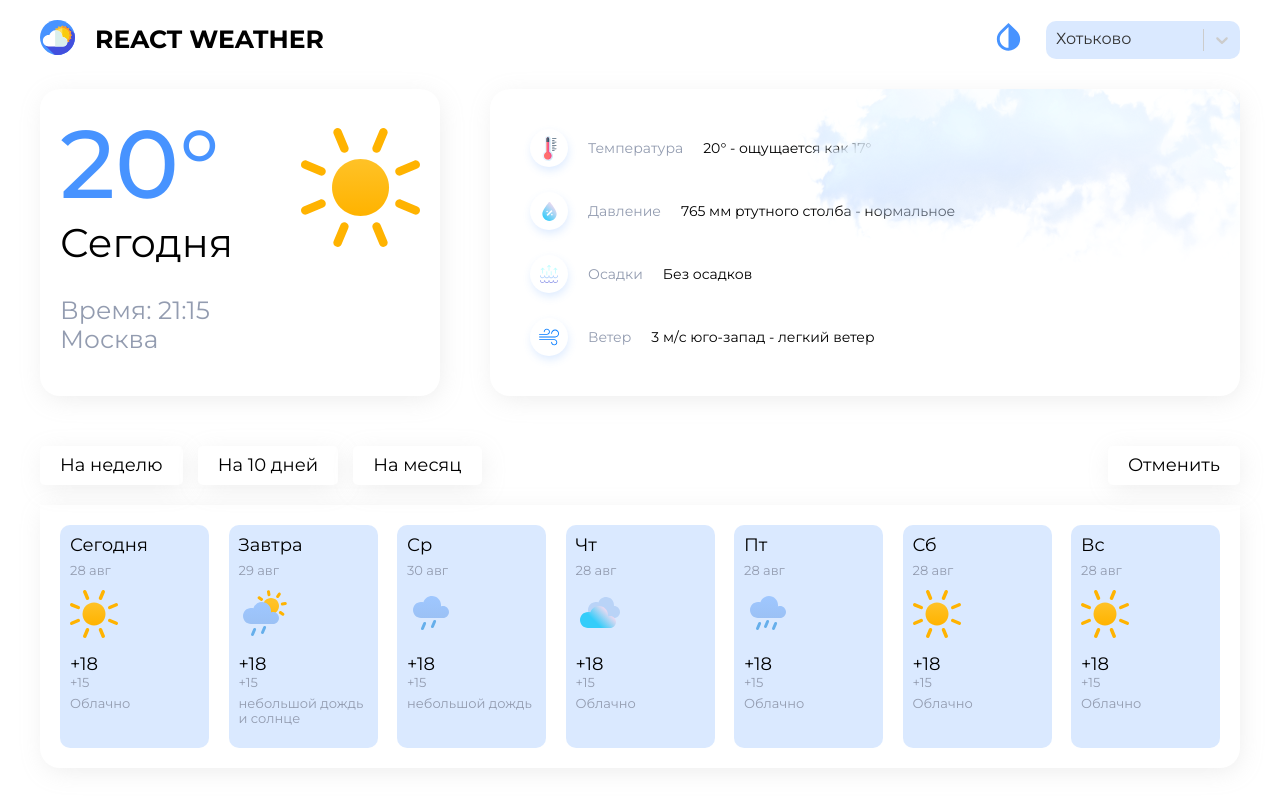
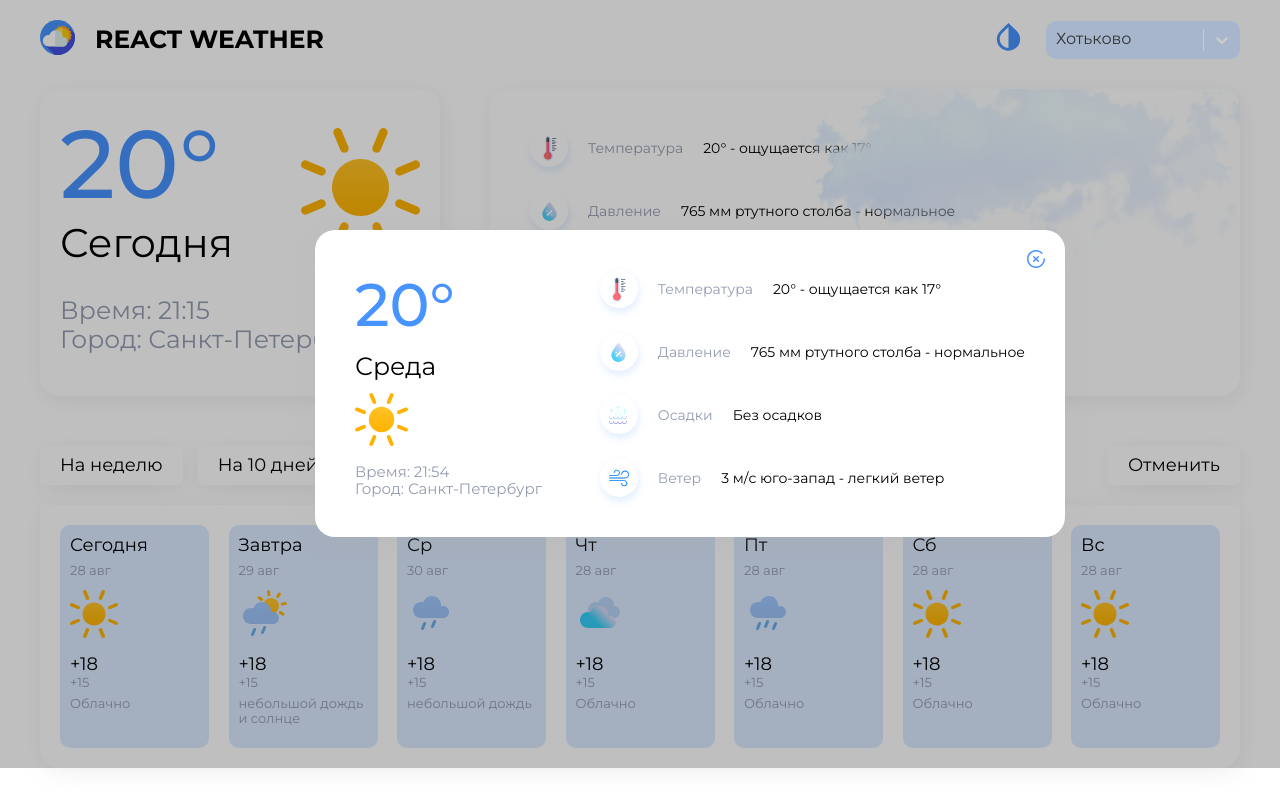
Before and after one commit to Satancrew/weather-app, a React (Create React App) app in the folder weather-react/: page / in a window 1280 px wide. Built offline with nearby package versions, Linux system fonts and the light colour scheme.

Commit message:
feat: add popup

```diff
--- a/weather-react/src/App.tsx
+++ b/weather-react/src/App.tsx
@@ -3,10 +3,13 @@ import { Route, Routes } from 'react-router-dom';
 import { Home } from './pages/Home/Home';
 import { Statistic } from './pages/Statistic/Statistic';
 import { Header } from './shared/Header/Header';
+import { Popup } from './shared/Popup/Popup';
 import './styles/index.scss';
 
 function App() {
   return (
+    <div className="global-container">
+      <Popup />
       <div className="container">
         <Header />
         <Routes>
@@ -14,6 +17,7 @@ function App() {
           <Route path="/statistic" element={<Statistic />} />
         </Routes>
       </div>
+    </div>
   );
 }
 
--- a/weather-react/src/pages/Home/components/ThisDay/ThisDay.tsx
+++ b/weather-react/src/pages/Home/components/ThisDay/ThisDay.tsx
@@ -18,7 +18,8 @@ export const ThisDay = (props: Props) => {
         <div className={styles.this__time}>
           Время: <span>21:15</span>
         </div>
-        <div className={styles.this__city}>Москва</div>
+        <div className={styles.this__city}>
+          Город: <span>Санкт-Петербург</span></div>
       </div>
     </div>
   );
--- /dev/null
+++ b/weather-react/src/shared/Popup/Popup.module.scss
@@ -0,0 +1,68 @@
+@import '../../styles/variables.scss';
+
+.popup {
+  position: absolute;
+  top: 30%;
+  left: calc(50% - 325px);
+  z-index: 1000;
+  display: flex;
+  align-items: center;
+  justify-content: space-between;
+  padding: 40px;
+  max-width: 750px;
+  width: 100%;
+  background: $lite-background;
+  box-shadow: $box-shadow;
+  border-radius: $border-radius;
+}
+
+.blur {
+  position: absolute;
+  z-index: 100;
+  width: 100%;
+  height: 100%;
+  background: rgba(0, 0, 0, 0.25);
+}
+
+.close {
+  position: absolute;
+  top: 20px;
+  right: 20px;
+  cursor: pointer;
+  svg {
+    transition: 0.3s;
+  }
+  &:hover {
+    svg {
+      transform: rotate(360deg);
+    }
+  }
+}
+
+.day {
+  .day__temp {
+    color: $primary-color;
+    font-size: 60px;
+    font-weight: 500;
+    margin-bottom: 12px;
+  }
+  .day__name {
+    font-size: 25px;
+    line-height: 30px;
+    color: #000000;
+    margin-bottom: 12px;
+  }
+
+  .img {
+    svg {
+      width: 53px;
+      height: 53px;
+    }
+    margin-bottom: 12px;
+  }
+
+  .day__time, .day__city {
+    font-size: 15px;
+    color: $base-color;
+  }
+}
--- /dev/null
+++ b/weather-react/src/shared/Popup/Popup.tsx
@@ -0,0 +1,60 @@
+import React from 'react';
+import styles from './Popup.module.scss';
+import { Item } from '../../pages/Home/components/ThisDayInfo/ThisDayInfo';
+import { ThisDayItem } from '../../pages/Home/components/ThisDayInfo/ThisDayItem';
+import { GlobalSvgSelector } from '../../assets/icons/global/GlobalSvgSelector';
+
+type Props = {};
+
+export const Popup = (props: Props) => {
+  const items = [
+    {
+      icon_id: 'temp',
+      name: 'Температура',
+      value: '20° - ощущается как 17°',
+    },
+    {
+      icon_id: 'pressure',
+      name: 'Давление',
+      value: '765 мм ртутного столба - нормальное',
+    },
+    {
+      icon_id: 'precipitation',
+      name: 'Осадки',
+      value: 'Без осадков',
+    },
+    {
+      icon_id: 'wind',
+      name: 'Ветер',
+      value: '3 м/с юго-запад - легкий ветер',
+    },
+  ];
+  return (
+    <>
+      <div className={styles.blur}></div>
+      <div className={styles.popup}>
+        <div className={styles.day}>
+          <div className={styles.day__temp}>20°</div>
+          <div className={styles.day__name}>Среда</div>
+          <div className={styles.img}>
+            <GlobalSvgSelector id="sun" />
+          </div>
+          <div className={styles.day__time}>
+            Время: <span>21:54</span>
+          </div>
+          <div className={styles.day__city}>
+            Город: <span>Санкт-Петербург</span>
+          </div>
+        </div>
+        <div className={styles.this__day_info_items}>
+          {items.map((item: Item) => (
+            <ThisDayItem key={item.icon_id} item={item} />
+          ))}
+        </div>
+        <div className={styles.close}>
+          <GlobalSvgSelector id="close" />
+        </div>
+      </div>
+    </>
+  );
+};
--- a/weather-react/src/styles/index.scss
+++ b/weather-react/src/styles/index.scss
@@ -9,6 +9,7 @@
 
 body {
   font-family: 'Montserrat', sans-serif;
+  position: relative;
 }
 
 .container {
```
Lines whose indentation alone changed are shown as unchanged.
